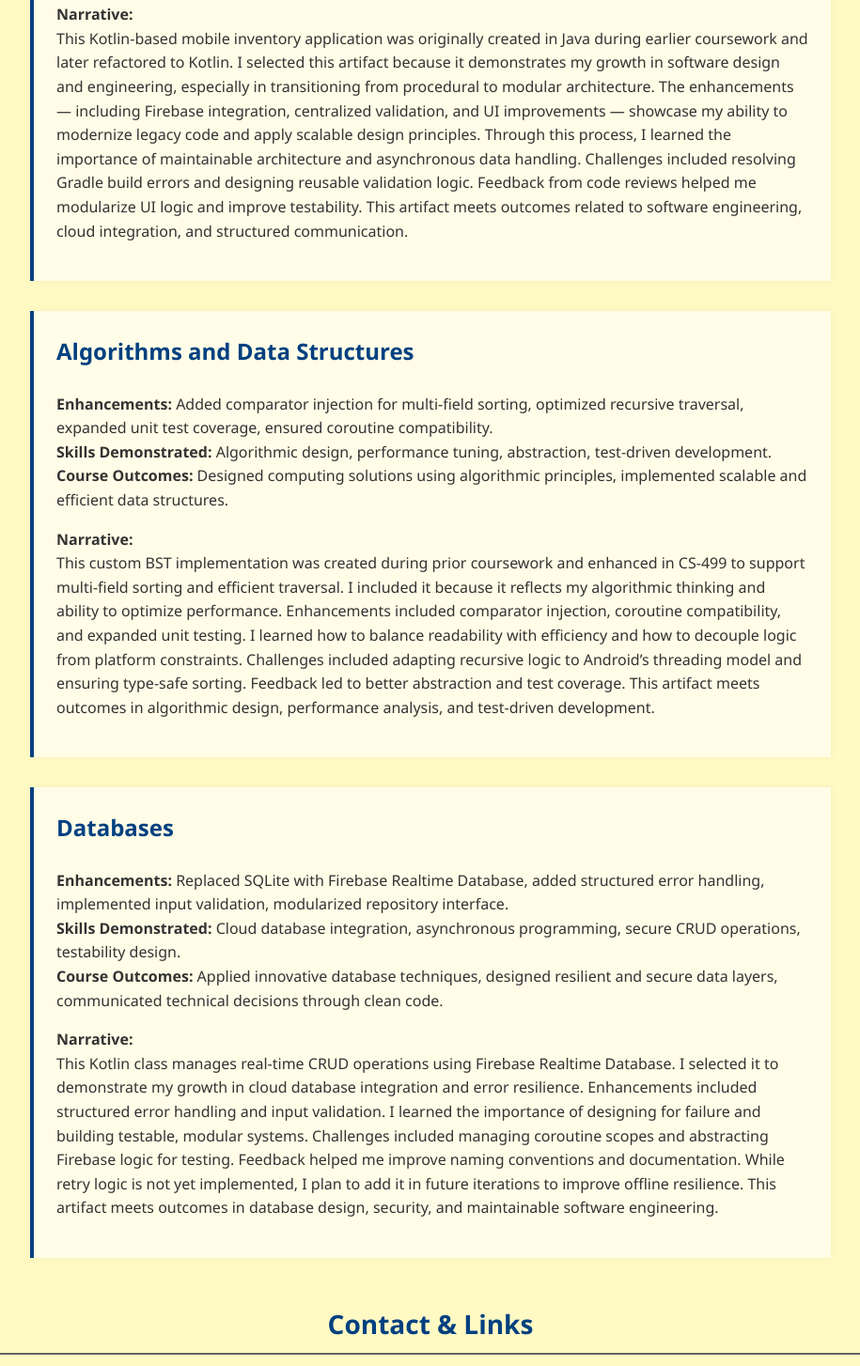
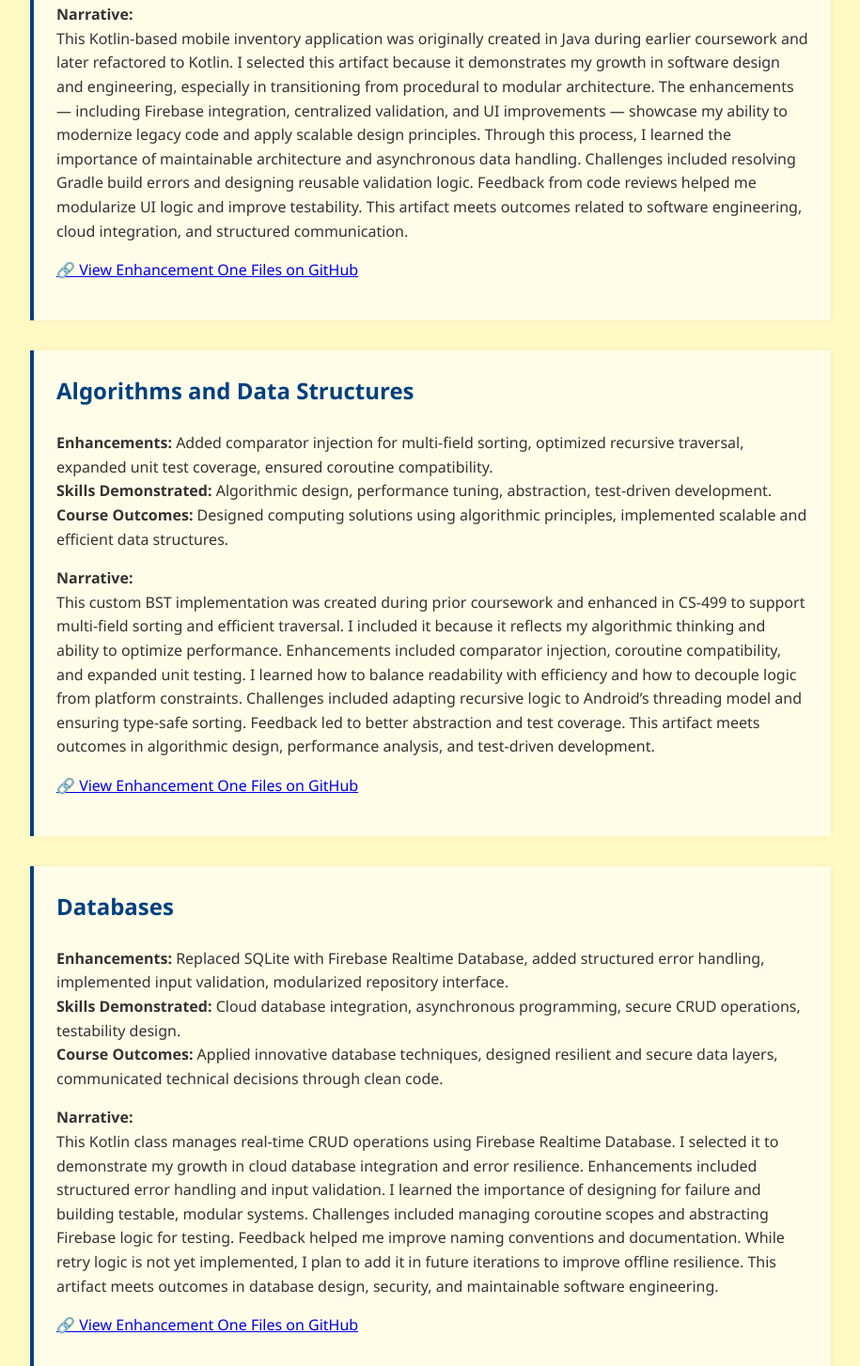
Before and after one commit to S10man33/CS-499-Capstone, a plain HTML site: page index.html in a window 1280 px wide. Shown: the part 2866-4320 px from the top of the page at 94% size, without its empty margins (182-1097 px from the left). Drawn offline with Linux system fonts and the light colour scheme.

Commit message:
Updated index.html

```diff
--- a/index.html
+++ b/index.html
@@ -82,6 +82,12 @@
                     <strong>Narrative:</strong><br />
                     This Kotlin-based mobile inventory application was originally created in Java during earlier coursework and later refactored to Kotlin. I selected this artifact because it demonstrates my growth in software design and engineering, especially in transitioning from procedural to modular architecture. The enhancements — including Firebase integration, centralized validation, and UI improvements — showcase my ability to modernize legacy code and apply scalable design principles. Through this process, I learned the importance of maintainable architecture and asynchronous data handling. Challenges included resolving Gradle build errors and designing reusable validation logic. Feedback from code reviews helped me modularize UI logic and improve testability. This artifact meets outcomes related to software engineering, cloud integration, and structured communication.
                 </p>
+                <p>
+                    <a href="https://github.com/s10man33/cs-499-capstone/tree/main/Enhancement%20One" target="_blank">
+                        🔗 View Enhancement One Files on GitHub
+                    </a>
+                </p>
+
             </article>
 
             <article>
@@ -95,6 +101,12 @@
                     <strong>Narrative:</strong><br />
                     This custom BST implementation was created during prior coursework and enhanced in CS-499 to support multi-field sorting and efficient traversal. I included it because it reflects my algorithmic thinking and ability to optimize performance. Enhancements included comparator injection, coroutine compatibility, and expanded unit testing. I learned how to balance readability with efficiency and how to decouple logic from platform constraints. Challenges included adapting recursive logic to Android’s threading model and ensuring type-safe sorting. Feedback led to better abstraction and test coverage. This artifact meets outcomes in algorithmic design, performance analysis, and test-driven development.
                 </p>
+                <p>
+                    <a href="https://github.com/s10man33/cs-499-capstone/tree/main/Enhancement%20Two" target="_blank">
+                        🔗 View Enhancement One Files on GitHub
+                    </a>
+                </p>
+
             </article>
 
             <article>
@@ -108,6 +120,12 @@
                     <strong>Narrative:</strong><br />
                     This Kotlin class manages real-time CRUD operations using Firebase Realtime Database. I selected it to demonstrate my growth in cloud database integration and error resilience. Enhancements included structured error handling and input validation. I learned the importance of designing for failure and building testable, modular systems. Challenges included managing coroutine scopes and abstracting Firebase logic for testing. Feedback helped me improve naming conventions and documentation. While retry logic is not yet implemented, I plan to add it in future iterations to improve offline resilience. This artifact meets outcomes in database design, security, and maintainable software engineering.
                 </p>
+                <p>
+                    <a href="https://github.com/s10man33/cs-499-capstone/tree/main/Enhancement%20Three" target="_blank">
+                        🔗 View Enhancement One Files on GitHub
+                    </a>
+                </p>
+
             </article>
         </section>
 
```
